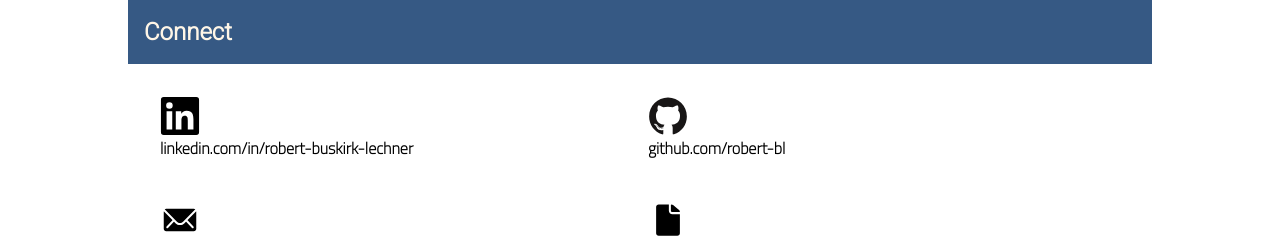
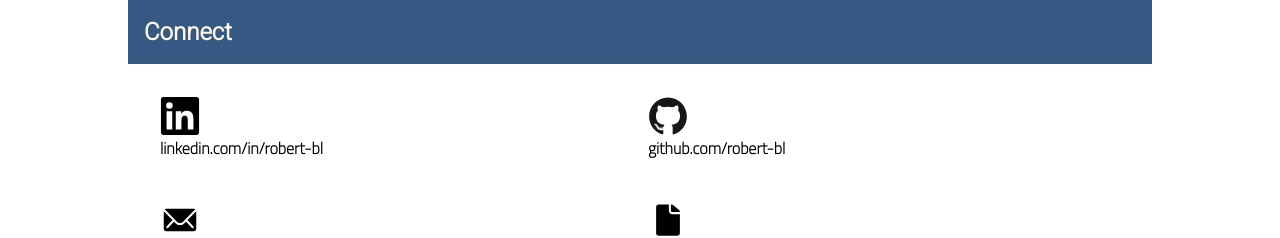
Before and after one commit to robert-bl/personal_portfolio, a React (Create React App) app in the folder portfolio/: page / in a window 1280 px wide. Shown: the part 3000-3238 px from the top of the page. Built offline with nearby package versions, Linux system fonts and the light colour scheme.

Commit message:
linkedin url and favicon updated

```diff
--- a/portfolio/public/index.html
+++ b/portfolio/public/index.html
@@ -2,7 +2,7 @@
 <html lang="en">
   <head>
     <meta charset="utf-8" />
-    <link rel="icon" href="%PUBLIC_URL%/favicon.ico" />
+    <link rel="icon" href="./rbl_clean.ico" />
     <meta name="viewport" content="width=device-width, initial-scale=1" />
     <meta name="theme-color" content="#000000" />
     <meta
--- a/portfolio/src/components/sections/Contact.jsx
+++ b/portfolio/src/components/sections/Contact.jsx
@@ -13,9 +13,9 @@ export default function Contact () {
             <div className="font-serif bg-c5 text-2xl p-4 mb-6">Connect</div>
                 <div className="grid sm:grid-cols-1 md:grid-cols-2 gap-4 m-8 text-black">
                     <div className="flex-col mb-6">
-                        <a href="https://www.linkedin.com/in/robert-buskirk-lechner/" target='_blank'>
+                        <a href="https://www.linkedin.com/in/robert-bl/" target='_blank'>
                             <LinkedInIcon dimensions={dimensions} className='mx-auto'/>
-                        <div>linkedin.com/in/robert-buskirk-lechner</div>
+                        <div>linkedin.com/in/robert-bl</div>
                         </a>
                     </div>
                     <div className="flex-col mb-6">
```
Also changed, not shown: 2 other files (tests, documents, lock files or other folders).
